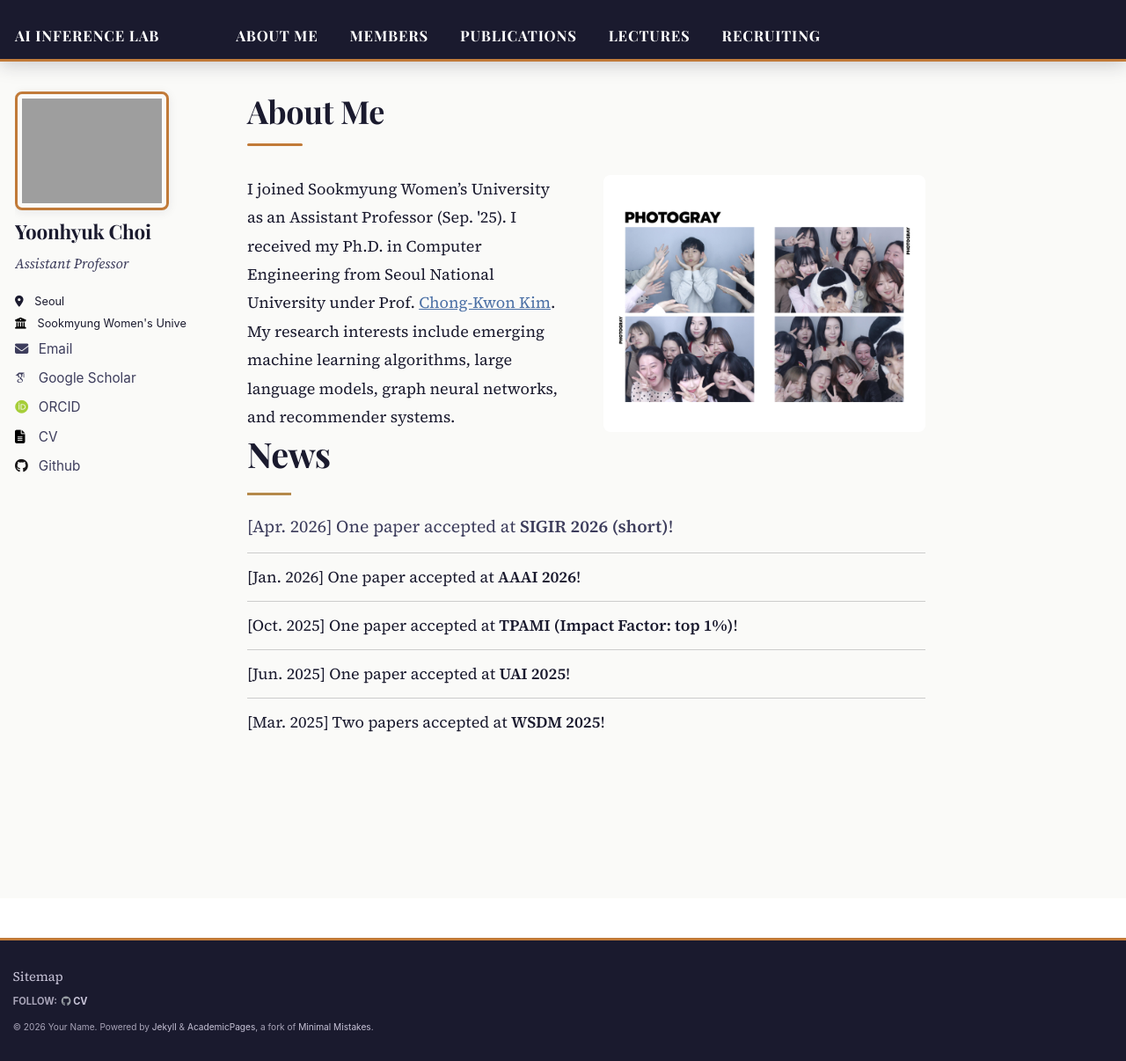
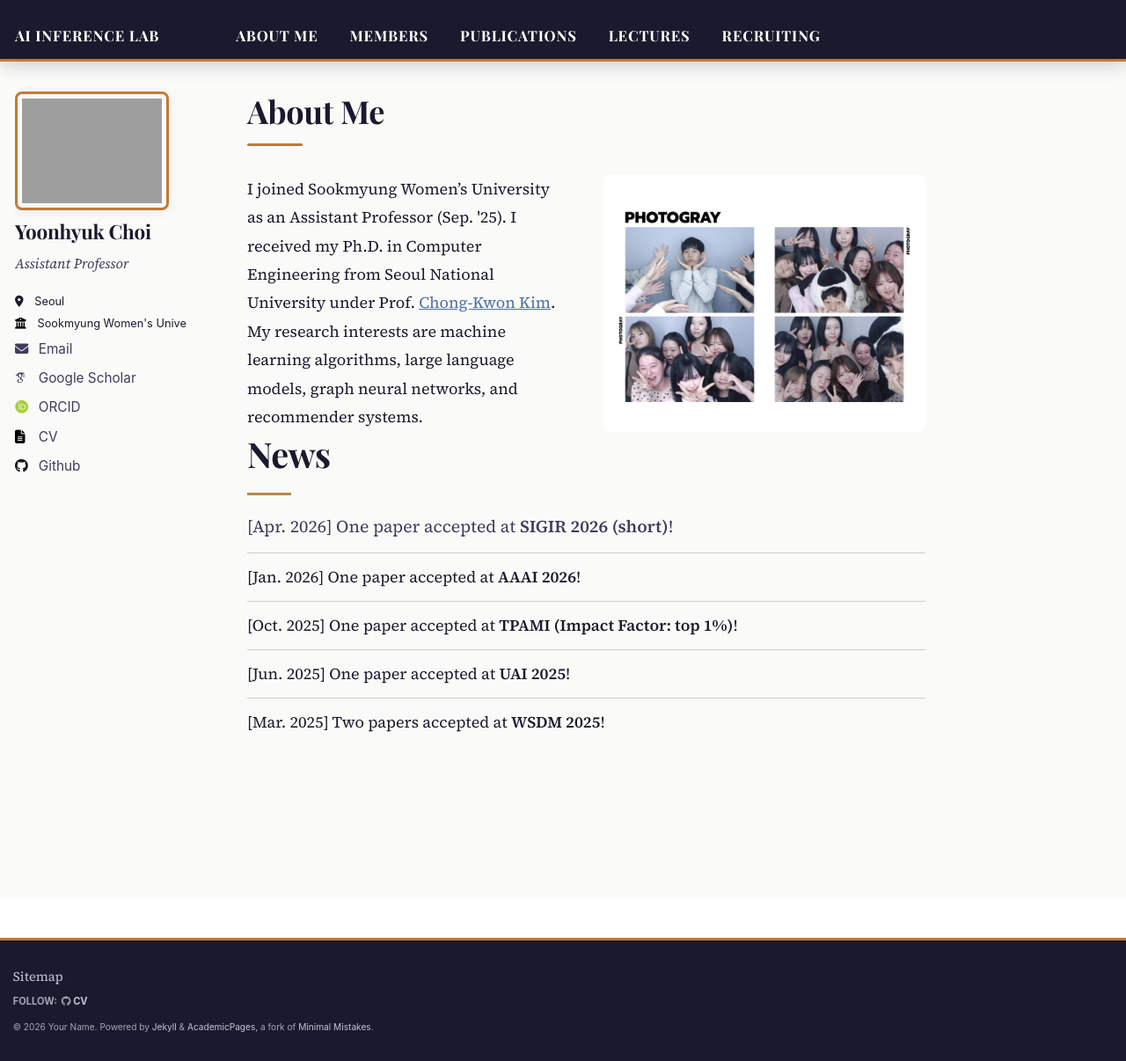
Before and after one commit to ChoiYoonHyuk/ChoiYoonHyuk.github.io, a Jekyll site: the page built from _pages/about.md, in a window 1280 px wide and 1206 px high. Shown: the whole window at 88% size. Built offline with Jekyll 4.4.1, drawn with Linux system fonts in a browser that asks for light colours; some web fonts are replaced.

Commit message:
Update about.md

```diff
--- a/_pages/about.md
+++ b/_pages/about.md
@@ -9,9 +9,7 @@
 <div style="display: flex; align-items: flex-start; gap: 40px;">
 
 <div style="flex: 1;">
-I joined Sookmyung Women’s University as an Assistant Professor (Sep. '25). I received my Ph.D. in Computer Engineering from Seoul National University under Prof. <a href="https://scholar.google.com/citations?user=KRykCKkAAAAJ&hl=en">Chong-Kwon Kim</a>.
-
-My research interests include emerging machine learning algorithms, large language models, graph neural networks, and recommender systems.
+I joined Sookmyung Women’s University as an Assistant Professor (Sep. '25). I received my Ph.D. in Computer Engineering from Seoul National University under Prof. <a href="https://scholar.google.com/citations?user=KRykCKkAAAAJ&hl=en">Chong-Kwon Kim</a>. My research interests are machine learning algorithms, large language models, graph neural networks, and recommender systems.
 </div>
 
 <div style="flex: 1;">
```
